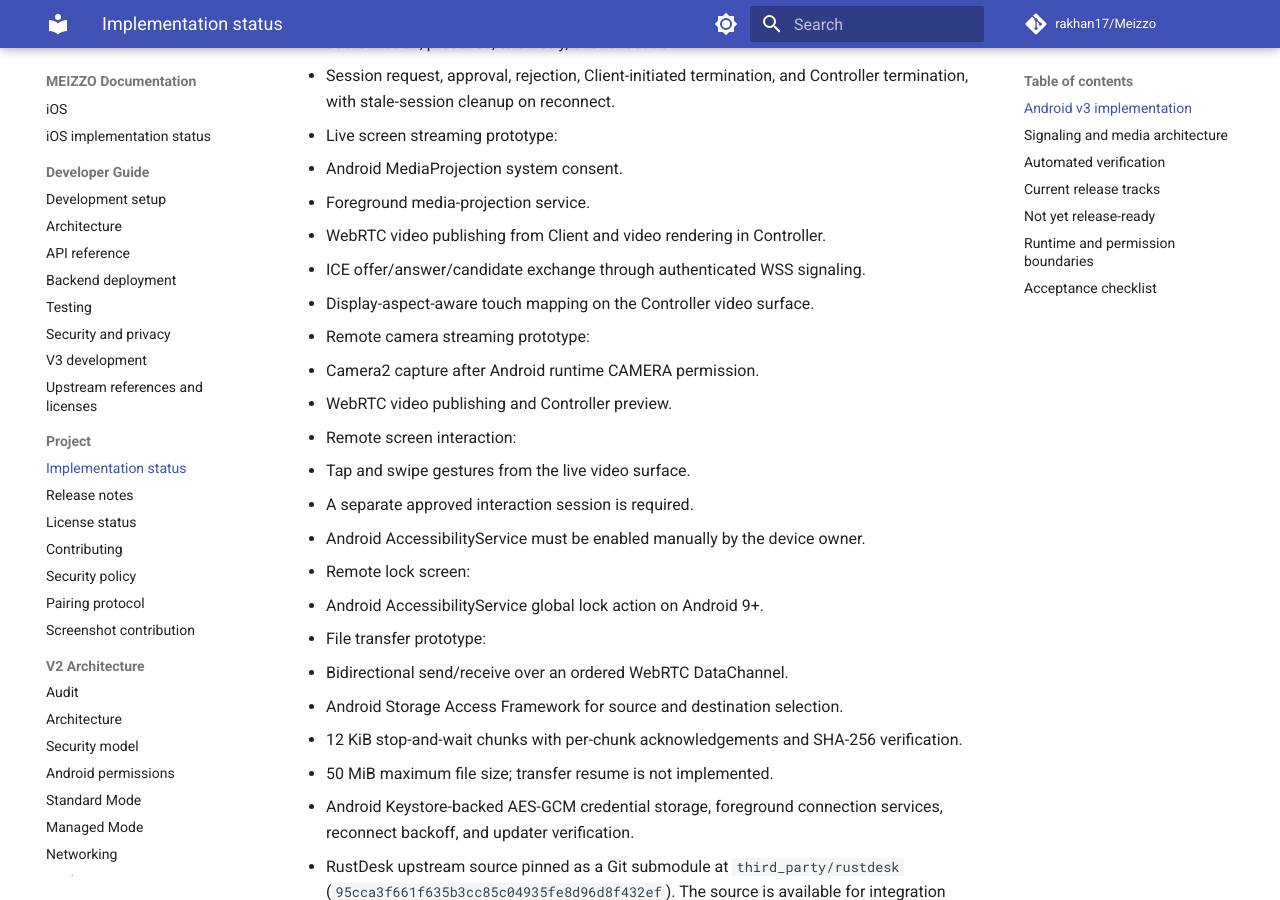
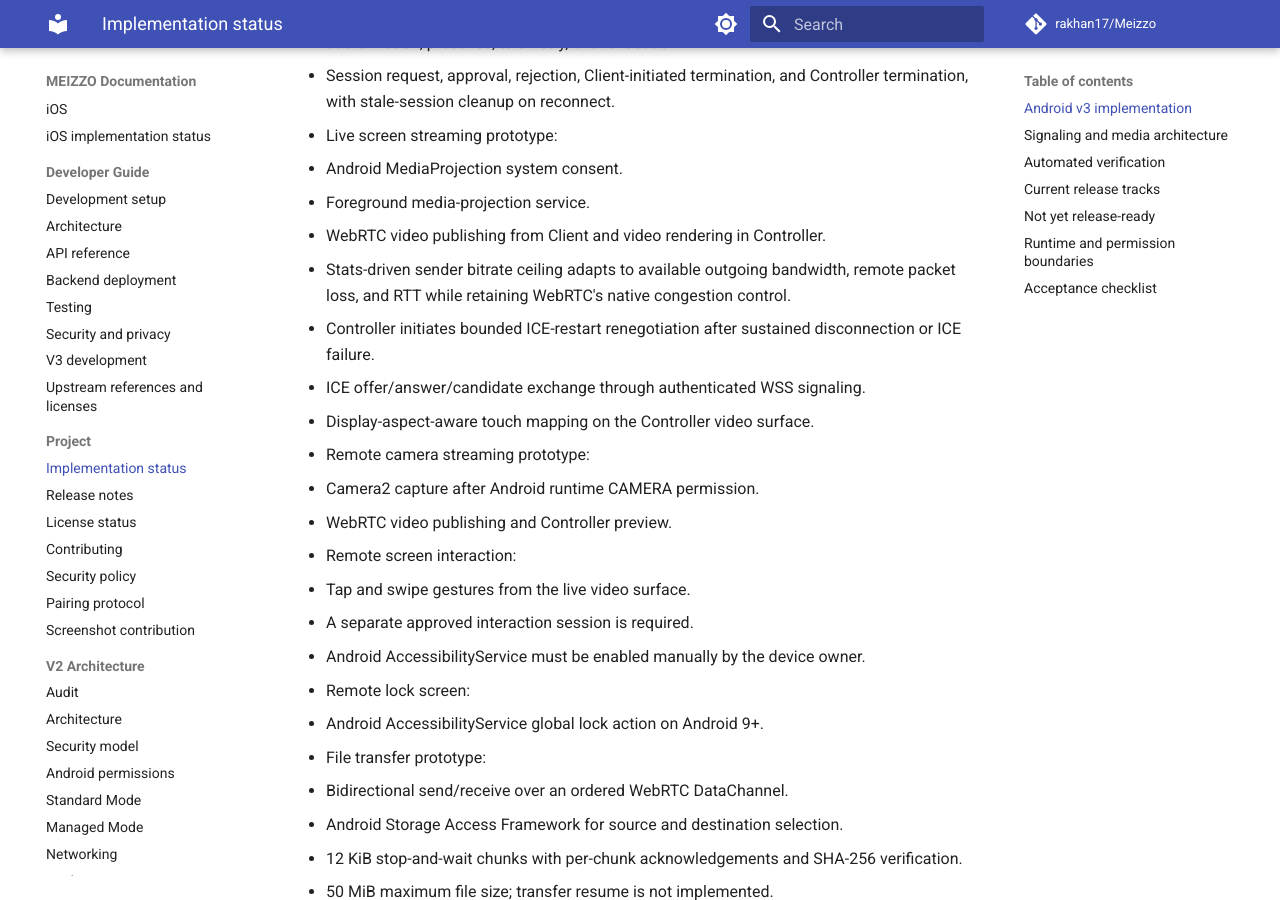
Before and after one commit to rakhan17/Meizzo, an MkDocs documentation site: the page built from docs/implementation-status.md, in a window 1280 px wide and 900 px high, scrolled down 444 px. Built offline with MkDocs 1.6.1 and Material for MkDocs 9.7.7, drawn with Linux system fonts in a browser that asks for light colours; comment, search, counter and statistics services are not loaded; some of the changed text lies outside the part shown.

Commit message:
Record initial WebRTC bitrate and recovery implementation

```diff
--- a/docs/implementation-status.md
+++ b/docs/implementation-status.md
@@ -17,6 +17,8 @@ build does not prove runtime behavior on every Android vendor or network.
   - Android MediaProjection system consent.
   - Foreground media-projection service.
   - WebRTC video publishing from Client and video rendering in Controller.
+  - Stats-driven sender bitrate ceiling adapts to available outgoing bandwidth, remote packet loss, and RTT while retaining WebRTC's native congestion control.
+  - Controller initiates bounded ICE-restart renegotiation after sustained disconnection or ICE failure.
   - ICE offer/answer/candidate exchange through authenticated WSS signaling.
   - Display-aspect-aware touch mapping on the Controller video surface.
 - Remote camera streaming prototype:
```
Also changed, not shown: other parts of docs/implementation-status.md (+1 -2 lines).
